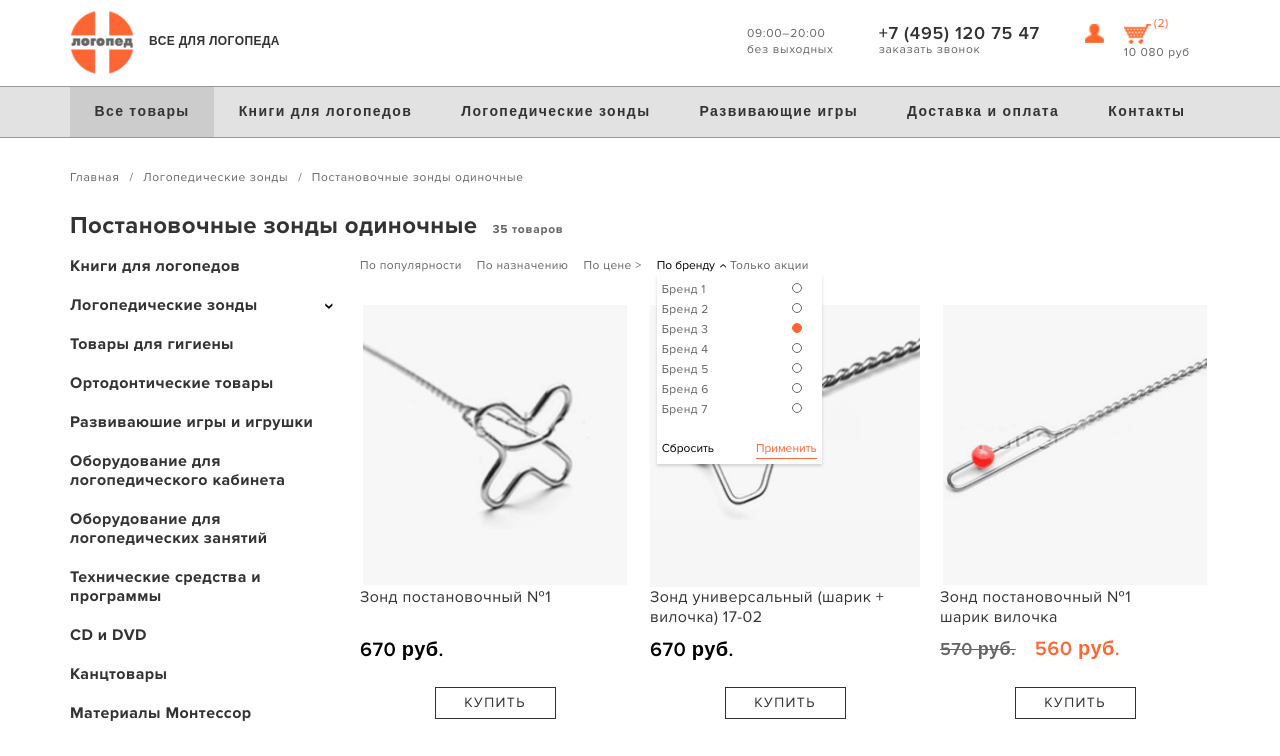
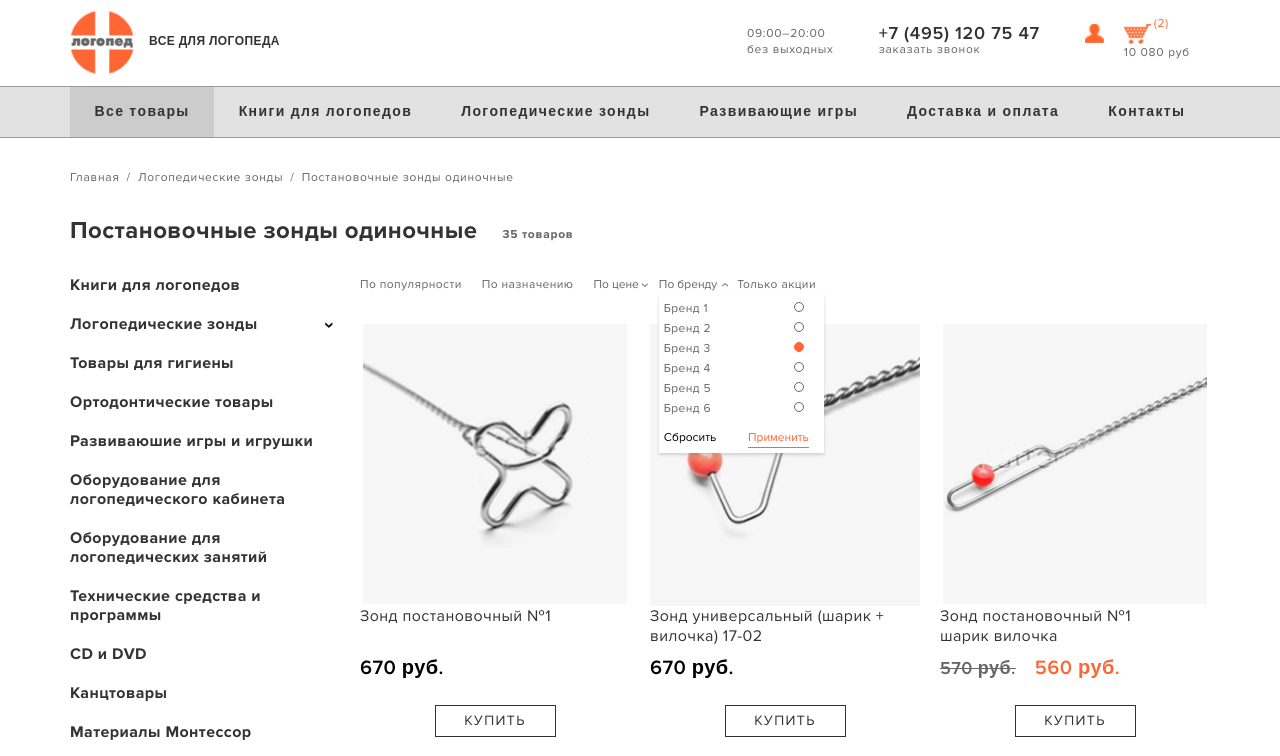
Before and after one commit to Verta-master/logoped, a website: page catalog.html in a window 1280 px wide. Both pictures are taken after a click on the button "По бренду". Shown: the top 756 px of the page. Drawn offline with nearby package versions, Linux system fonts and the light colour scheme; files that its build step writes are made by us from their sources.

Commit message:
Catalog PP

```diff
--- a/catalog.html
+++ b/catalog.html
@@ -176,7 +176,13 @@
           <form action="#" class="filter">
             <a href="#" class="filter__link">По популярности</a>
             <a href="#" class="filter__link">По назначению</a>
-            <a href="#" class="filter__link">По цене ></a>
+            <div class="filter__select">
+              <button type="button" class="filter__down">По цене</button>
+              <div class="filter__list">
+                <a href="#">По возрастанию цены</a>
+                <a href="#">По убыванию цены</a>
+              </div>
+            </div>
             <div class="filter__select">
               <button type="button" class="filter__down">По бренду</button>
               <div class="filter__list">
@@ -192,8 +198,6 @@
                 <label for="brand5" class="filter__label">Бренд 5</label>
                 <input type="checkbox" name="radio" id="brand6" class="filter__radio">
                 <label for="brand6" class="filter__label">Бренд 6</label>
-                <input type="checkbox" name="radio" id="brand7" class="filter__radio">
-                <label for="brand7" class="filter__label">Бренд 7</label>
                 <div class="filter__wrap">
                   <button type="button" class="filter__clear">Сбросить</button>
                   <button type="button" class="filter__apply">Применить</button>
@@ -421,7 +425,7 @@
       $(this).toggleClass('sidebar__down--up');
     });
     $('.filter__down').click(function() {
-      $('.filter__list').slideToggle();
+      $(this).next().slideToggle();
       $(this).toggleClass('filter__down--up');
     });
   </script>
--- a/less/blocks/breadcrumbs.less
+++ b/less/blocks/breadcrumbs.less
@@ -1,6 +1,6 @@
 .breadcrumbs {
   padding-top: 30px;
-  padding-bottom: 10px;
+  padding-bottom: 15px;
 }
 
 .breadcrumbs__link {
@@ -13,13 +13,13 @@
 
 a.breadcrumbs__link {
   position: relative;
-  margin-right: 15px;
+  margin-right: 10px;
 
   &::after {
     content: "/";
     position: relative;
     bottom: 0;
-    right: -10px;
+    right: -7px;
   }
 
   &:hover,
--- a/less/blocks/catalog.less
+++ b/less/blocks/catalog.less
@@ -16,6 +16,39 @@
     &:nth-child(3n) {
       margin-right: 0;
     }
+
+    &::after {
+      opacity: 0;
+      content: "быстрый просмотр";
+      position: absolute;
+      top: 32%;
+      left: 0;
+      right: 0;
+      display: flex;
+      justify-content: center;
+      align-items: center;
+      padding-top: 20px;
+      padding-bottom: 20px;
+      padding-left: 25px;
+      text-transform: uppercase;
+      letter-spacing: 0.2em;
+      color: #666;
+      background-color: rgba(255, 255, 255, 0.741);
+      background-image: url(../img/icon-eye.png);
+      background-size: 19px 11px;
+      background-repeat: no-repeat;
+      background-position: center left 20px;
+      cursor: pointer;
+      .transition();
+    }
+
+    &:hover:not(.show__item--banner),
+    &:active:not(.show__item--banner) {
+      &::after {
+        opacity: 1;
+        .transition();
+      }
+    }
   }
 
   p {
--- a/less/blocks/filter.less
+++ b/less/blocks/filter.less
@@ -10,7 +10,7 @@
 
 .filter__down,
 .filter__link {
-  margin-right: 15px;
+  margin-right: 20px;
 
   &:hover,
   &:active {
@@ -32,10 +32,20 @@
   padding: 5px;
   background-color: #fff;
   box-shadow: 0px 2px 3px 0px rgba(51, 51, 51, 0.19);
+
+  a {
+    display: block;
+
+    &:hover,
+    &:active {
+      text-decoration: underline;
+    }
+  }
 }
 
 .filter__down {
   position: relative;
+  color: inherit;
 
   &::after {
     content: "\203A";
@@ -79,7 +89,8 @@
 }
 
 .filter__wrap {
-  margin-top: 20px;
+  margin-top: 10px;
+  padding-right: 10px;
   display: flex;
   justify-content: space-between;
   align-items: center;
--- a/less/blocks/pages.less
+++ b/less/blocks/pages.less
@@ -1,5 +1,5 @@
 .pages {
-  margin-top: 25px;
+  margin-top: 20px;
   margin-bottom: 60px;
   display: flex;
   flex-wrap: wrap;
--- a/less/blocks/sidebar.less
+++ b/less/blocks/sidebar.less
@@ -1,5 +1,6 @@
 .sidebar {
   width: 270px;
+  margin-bottom: 50px;
 }
 
 .sidebar__btn {
@@ -44,10 +45,11 @@
 
 .sidebar__sublist {
   display: none;
+  padding-top: 5px;
 }
 
 .sidebar__subitem {
-  margin-bottom: 10px;
+  margin-bottom: 3px;
 }
 
 .sidebar__sublink {
--- a/less/blocks/wrapper.less
+++ b/less/blocks/wrapper.less
@@ -9,7 +9,7 @@
 .more {
   width: 267px;
   height: 30px;
-  margin-top: 30px;
+  margin-top: 35px;
   margin-left: auto;
   margin-right: auto;
   display: flex;
--- a/less/scaffolding.less
+++ b/less/scaffolding.less
@@ -53,12 +53,13 @@ button {
 }
 
 h1 {
+  margin-bottom: 30px;
   font-size: 24px;
   font-weight: 700;
   line-height: 1.2;
 
   span {
-    margin-left: 15px;
+    margin-left: 25px;
     font-size: 12px;
     line-height: 16px;
     color: #666;
```
